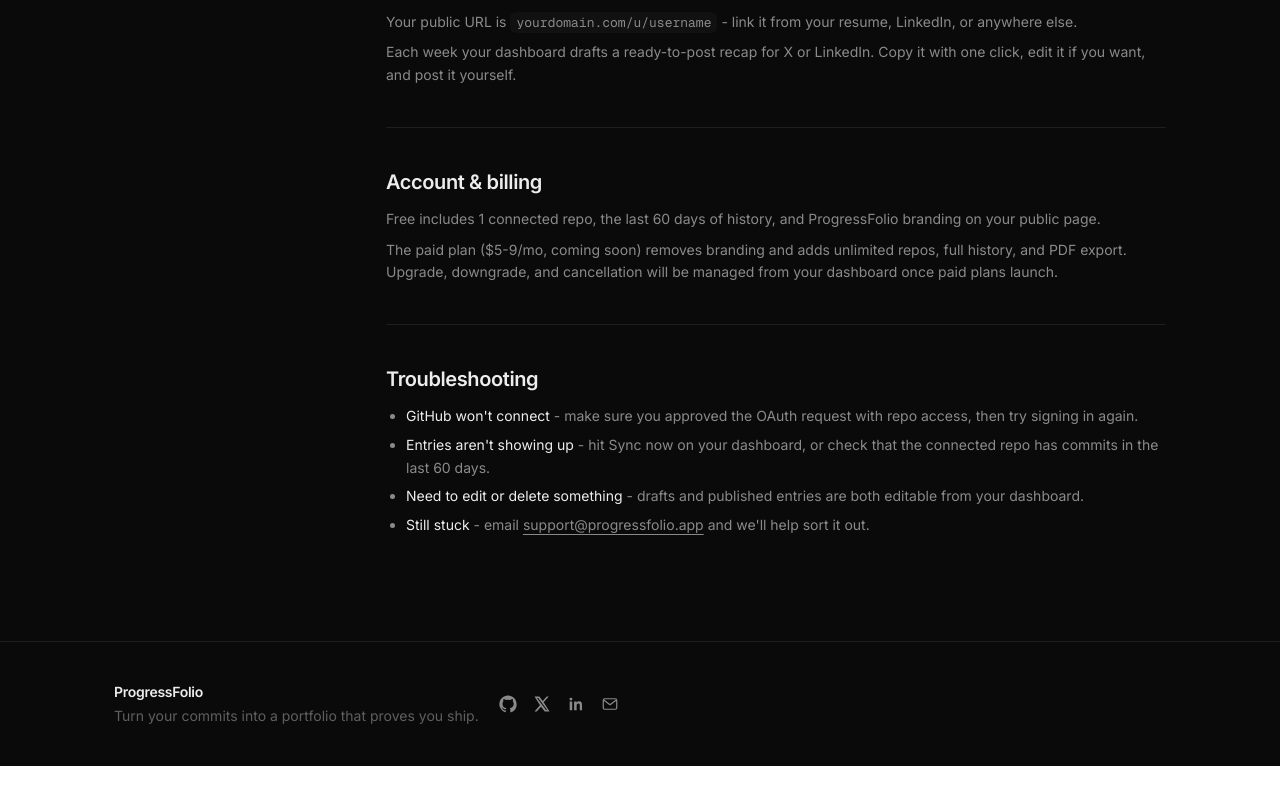
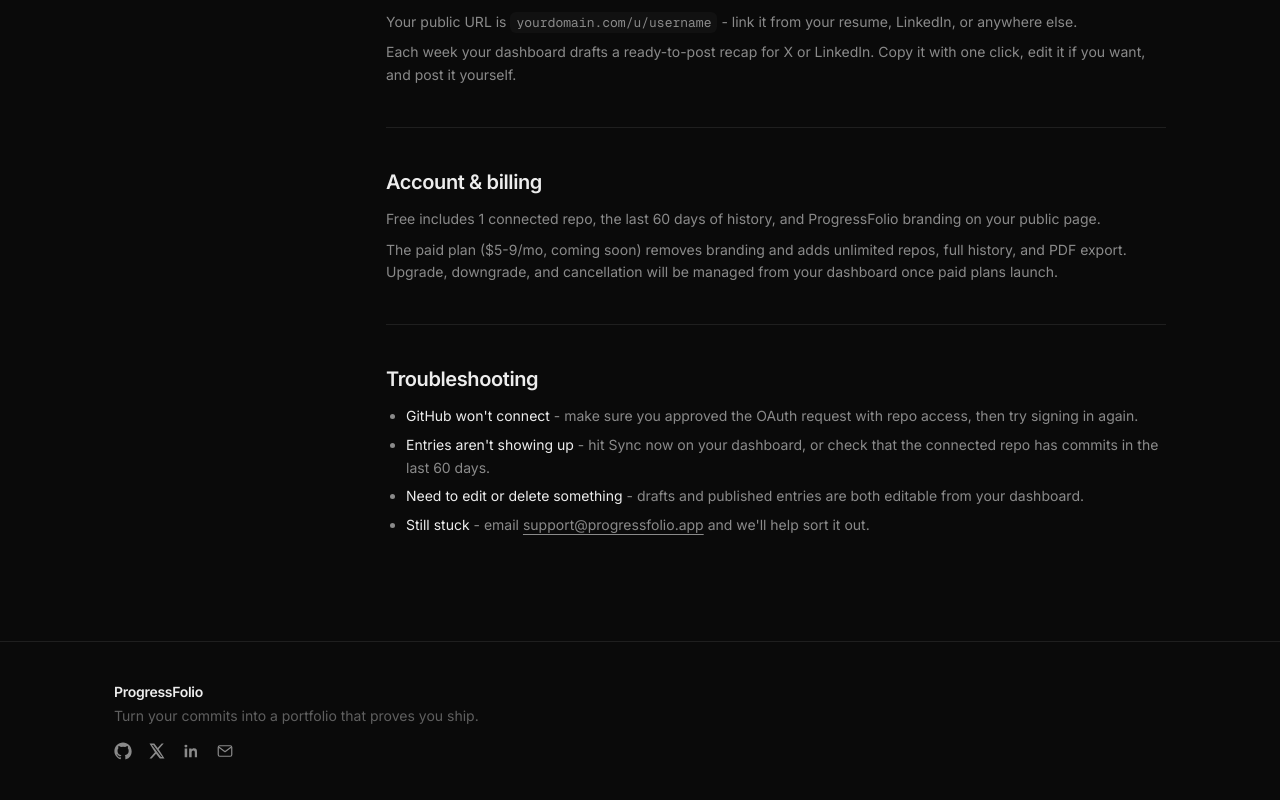
Before and after one commit to Samuel-5485/progressfolio, a Next.js app: page /docs in a window 1280 px wide. Shown: the part 1001-1801 px from the top of the page. Before the commit the page ends 1767 px from the top, so only its background shows below. Built offline with nearby package versions, Linux system fonts and the light colour scheme.

Commit message:
I have updated the footer and page.tsx

```diff
--- a/src/app/login/page.tsx
+++ b/src/app/login/page.tsx
@@ -68,7 +68,7 @@
 
       <button
         onClick={handleGithubLogin}
-        className="flex w-full cursor-pointer items-center justify-center rounded-md bg-accent px-6 py-3 text-sm font-medium text-background transition hover:bg-accent-hover"
+        className="flex w-full cursor-pointer items-center justify-center rounded-md bg-[#f5793a] px-6 py-3 text-sm font-medium text-[#0a0a0a] transition hover:bg-[#e06d32]"
       >
         Continue with GitHub
       </button>
--- a/src/components/footer.tsx
+++ b/src/components/footer.tsx
@@ -52,7 +52,7 @@
 export function Footer() {
   return (
     <footer className="border-t border-hairline">
-      <div className="mx-auto flex max-w-[1100px] flex-col gap-3 px-6 py-10 sm:flex-row sm:items-center sm:gap-5">
+      <div className="mx-auto flex max-w-[1100px] flex-col items-start gap-4 px-6 py-10">
         <div className="flex flex-col gap-1">
           <span className="text-sm font-semibold tracking-[-0.02em] text-foreground">
             ProgressFolio
```
